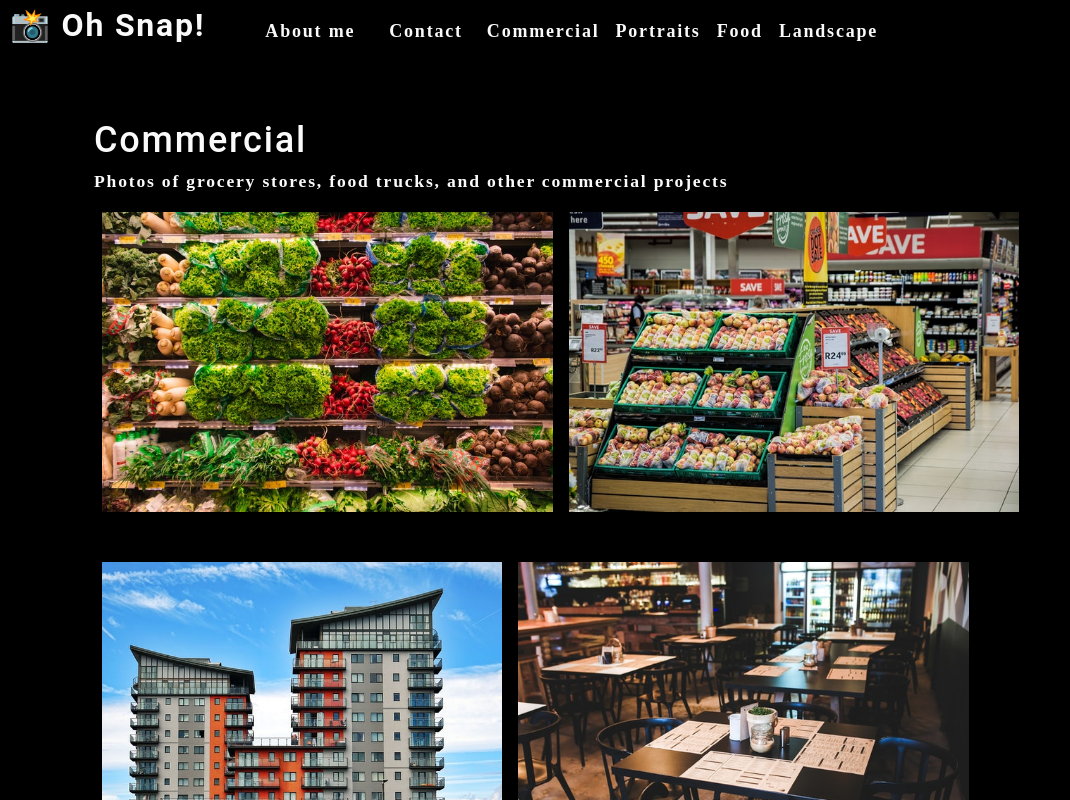
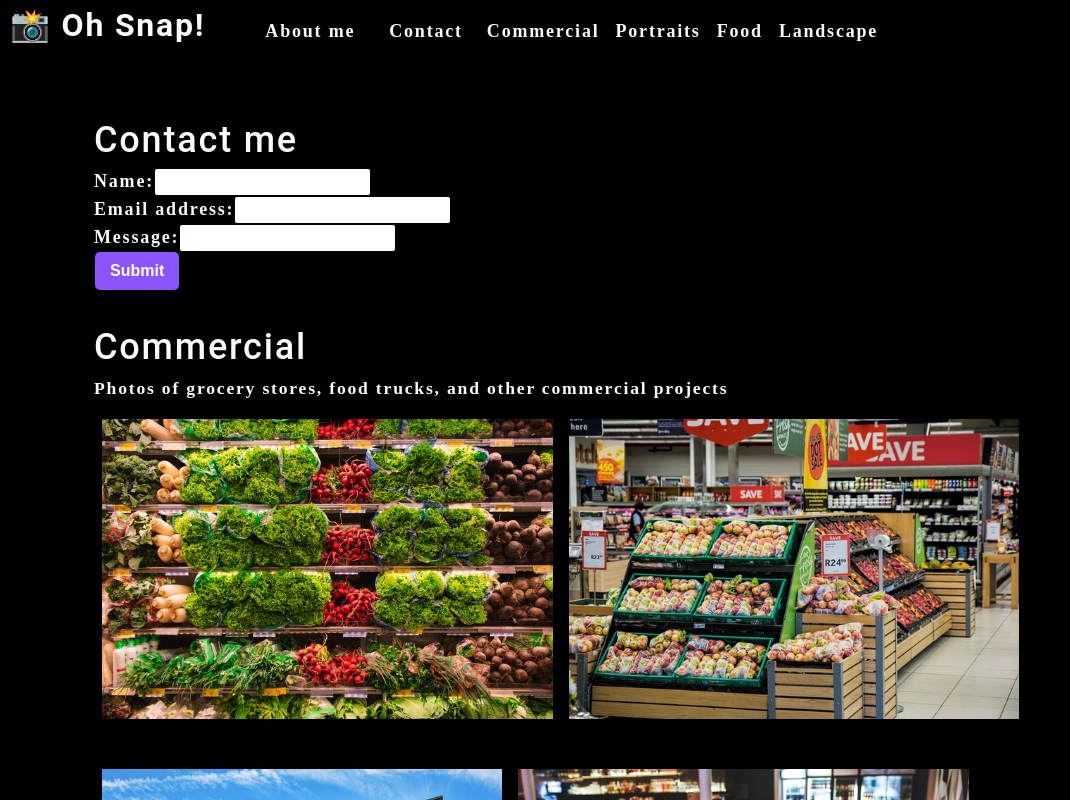
Before and after one commit to Samantha-Ruth/photo-port, a React (Create React App) app: page / in a window 1280 px wide. Shown: the top 800 px of the page, without its empty margins (0-1070 px from the left). Built offline with nearby package versions, Linux system fonts and the light colour scheme.

Commit message:
added contact component with onChange and handleChange functions

```diff
--- a/src/App.js
+++ b/src/App.js
@@ -3,6 +3,7 @@
 import Nav from './components/Nav';
 import About from './components/About';
 import Gallery from './components/Gallery';
+import ContactForm from './components/Contact';
 
 function App() {
   const [categories] = useState([
@@ -25,6 +26,7 @@
         currentCategory={currentCategory}
       ></Nav>
       <main>
+        <ContactForm/>
         <div>
           <Gallery currentCategory={currentCategory}></Gallery>
           <About></About>
--- a/src/components/Contact/index.js
+++ b/src/components/Contact/index.js
@@ -1,21 +1,34 @@
-import React from 'react';
+import React, { useState } from 'react';
 
 function ContactForm() {
+    const [formState, setFormState] = useState({ name: '', email: '', message: '' });
+    const { name, email, message } = formState;
+
+    function handleSubmit(e) {
+        e.preventDevault();
+        console.log(formState);
+    }
+
+    function handleChange(e) {
+        setFormState({...formState, [e.target.name]: e.target.value})
+    }
+    console.log(formState)
+
     return(
     <section>
         <h1>Contact me</h1>
-        <form id="contact-form">
+        <form id="contact-form" onSubmit={handleSubmit}>
             <div>
                 <label htmlFor="name">Name:</label>
-                <input type="text" name="name" />
+                <input type="text" defaultValue={name} onChange={handleChange} name="name" />
             </div>
             <div>
                 <label htmlFor="email">Email address:</label>
-                <input type="email" name="email" />
+                <input type="email" defaultValue={email} onChange={handleChange} name="email" />
             </div>
             <div>
                 <label htmlFor="message">Message:</label>
-                <input type="message" rows="5" />
+                <input type="message" defaultValue={message} onChange={handleChange} rows="5" />
             </div>
             <button type="submit">Submit</button>
         </form>
```
